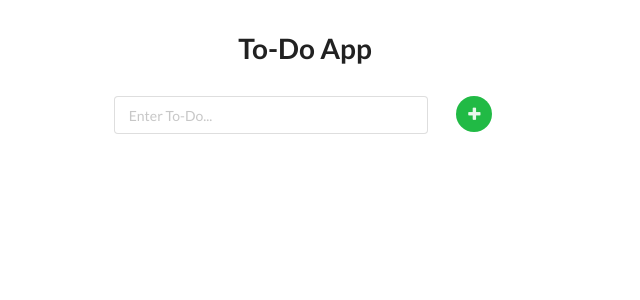
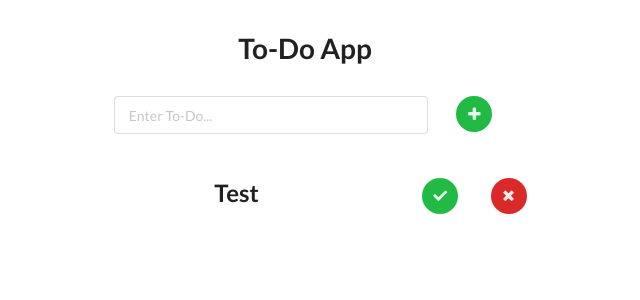
Before and after one commit to ikoinaris/To-Do-App, a React (Create React App) app: page / in a window 1280 px wide. Shown: the top 300 px of the page, without its empty margins (335-975 px from the left). Built offline with nearby package versions, Linux system fonts and the light colour scheme.

Commit message:
list component created and invoked

```diff
--- a/src/App.js
+++ b/src/App.js
@@ -1,5 +1,6 @@
 import React from 'react';
 import Form from "./components/Form"
+import List from './components/List';
 import Section from './components/Section';
 
 const apptTitle = "To-Do App"
@@ -12,6 +13,9 @@
         <Section>
             <Form />
         </Section>
+        <Section>
+            <List />
+        </Section>
     </div>
 };
 
--- /dev/null
+++ b/src/components/List.js
@@ -0,0 +1,25 @@
+import React from 'react';
+
+const List = () => {
+    return (
+        <div className="ui grid center aligned">
+            <div className="row">
+                <div className="column five wide">
+                    <h2>Test</h2>
+                </div>
+                <div className="column one wide">
+                    <button className="ui button circular icon green">
+                        <i className="white check icon"></i>
+                    </button>
+                </div>
+                <div className="column one wide">
+                    <button className="ui button circular icon red">
+                        <i className="white remove icon"></i>
+                    </button>
+                </div>
+            </div>
+        </div>
+    )
+};
+
+export default List;
```
